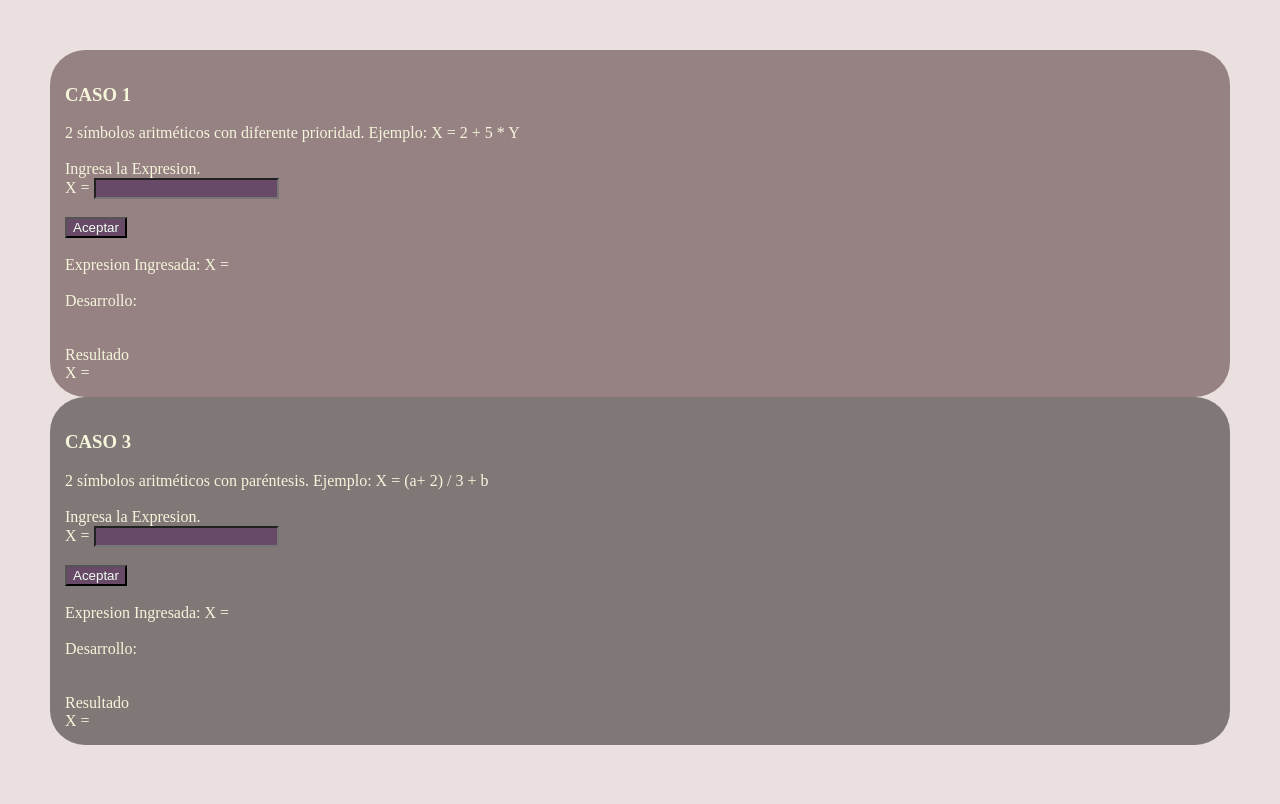
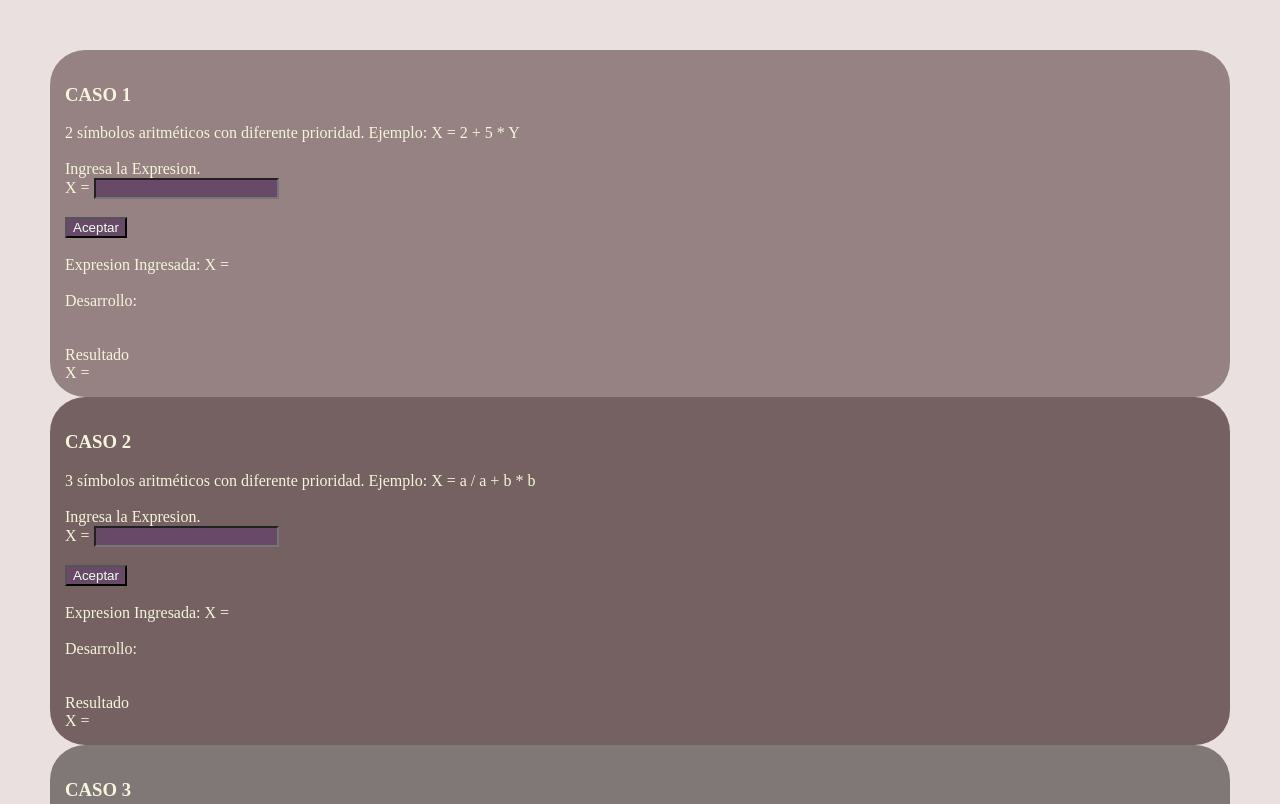
Before and after one commit to MarcosLopez123/Generaci-n-de-c-digo-intermedio, a plain HTML site: page index.html in a window 1280 px wide. Shown: the top 804 px of the page. Drawn offline with Linux system fonts and the light colour scheme.

Commit message:
Generacion del caso 2

```diff
--- a/index.html
+++ b/index.html
@@ -20,6 +20,14 @@
            color: beige;
            background-color: rgb(150, 130, 130) ;
        }
+
+       .c2{
+           padding: 15px;
+           border-radius : 35px;
+           color: beige;
+           background-color: rgb(117, 97, 97) ;
+       }
+
        .c3{
            padding: 15px;
            border-radius : 35px;
@@ -44,6 +52,22 @@
         <label>X = </label><label id="textmod"></label><br>
         <!-- <p id="HastaAquiBM">aqui</p>-->
     </div>
+    <div class="c2">
+        <!-- CASO 2 -->
+        <h3>CASO 2</h3>
+        <label for="caso2">3 símbolos aritméticos con diferente prioridad. Ejemplo: X = a / a + b * b <br> <br> Ingresa la Expresion.</label>
+        <br>
+        <label for="expre2"> </label><label for="expresion2">X = </label>
+        <input type="text" id="expresion2" name="expresion2"><br> <br>
+        <button type="button" onclick="caso2()">Aceptar</button><br><br>
+        <label>Expresion Ingresada: X = </label><label id="mostrarExpI2"></label><br>
+        <br><label>Desarrollo: </label><br>
+        <label id="desarro2"></label><br><br>
+        <label>Resultado</label><br>
+        <label>X = </label><label id="textmod2"></label><br>
+        <!-- <p id="HastaAquiBM2">aqui</p> -->
+    </div>
+
 <div class="c3"><!-- CASO 3 -->
     <h3>CASO 3</h3>
     <label for="caso3">2 símbolos aritméticos con paréntesis. Ejemplo: X = (a+ 2) / 3 + b<br> <br> Ingresa la Expresion.</label><br>
@@ -98,6 +122,42 @@ function caso1(){
         document.getElementById("textmod").innerHTML=expIngresada;
 
     }
+    function caso2(){
+        var expIngresada = document.getElementById("expresion2").value;
+        document.getElementById("mostrarExpI2").innerHTML=expIngresada;
+        var signosP = /[a-zA-Z0-9]{1,}(\d{1,}| |\[\d\]{1}|)( |)(\*|\/)( |)([a-zA-Z0-9]{1,}(\d{1,}| |\[\d\]{1}|))/gm;
+        var signosS = /[a-zA-Z0-9]{1,}(\d{1,}| |\[\d\]{1}|)( |)(\+|\-)( |)([a-zA-Z0-9]{1,}(\d{1,}| |\[\d\]{1}|))/gm;
+        var sigman=/( |)(\*|\/)( |)/gm; var sigmen=/( |)(\+|\-)( |)/gm;
+        let t; let a; let t2;
+        let sigg = expIngresada.match(sigman); var cantP=sigg.length;//para saber cuántos signos prioritarios
+        let sigmenor = expIngresada.match(sigmen); var cantSignosM = sigmenor.length;//para saber cuántos signos menos prioritarios
+        //t = expIngresada.match(signosP);
+        var text = ""; var x;
+        var sup =["ini"]; var i=0; var i2=0; var j;
+        var c=0,co=0;
+        t = expIngresada.match(signosP);
+        while(i < cantP){
+            t2 = expIngresada.match(signosP);
+            t[c]=t2[0];
+            for(j=0; j<1; j++){
+                text += "t[" +c + "] = "+ t[c] + "<br>";
+                sup[c] = "t[" +c + "]";
+                expIngresada = expIngresada.replace(t[c],sup[c]); c++
+            }    i++
+        }
+           // document.getElementById("HastaAquiBM2").innerHTML=text;
+        while(i2 < cantSignosM){
+            t2 = expIngresada.match(signosS);
+            t[c]=t2[0];
+            for(j=0; j<1; j++){
+                text += "t[" +c + "] = "+ t[c] + "<br>";
+                sup[c] = "t[" +c + "]";
+                expIngresada = expIngresada.replace(t[c],sup[c]); c++
+            }    i2++
+        }
+            document.getElementById("desarro2").innerHTML=text;
+            document.getElementById("textmod2").innerHTML=expIngresada;
+    }
     function caso3(){
         var expIngresada = document.getElementById("expresion3").value;
         document.getElementById("mostrarExpI3").innerHTML=expIngresada;
```
